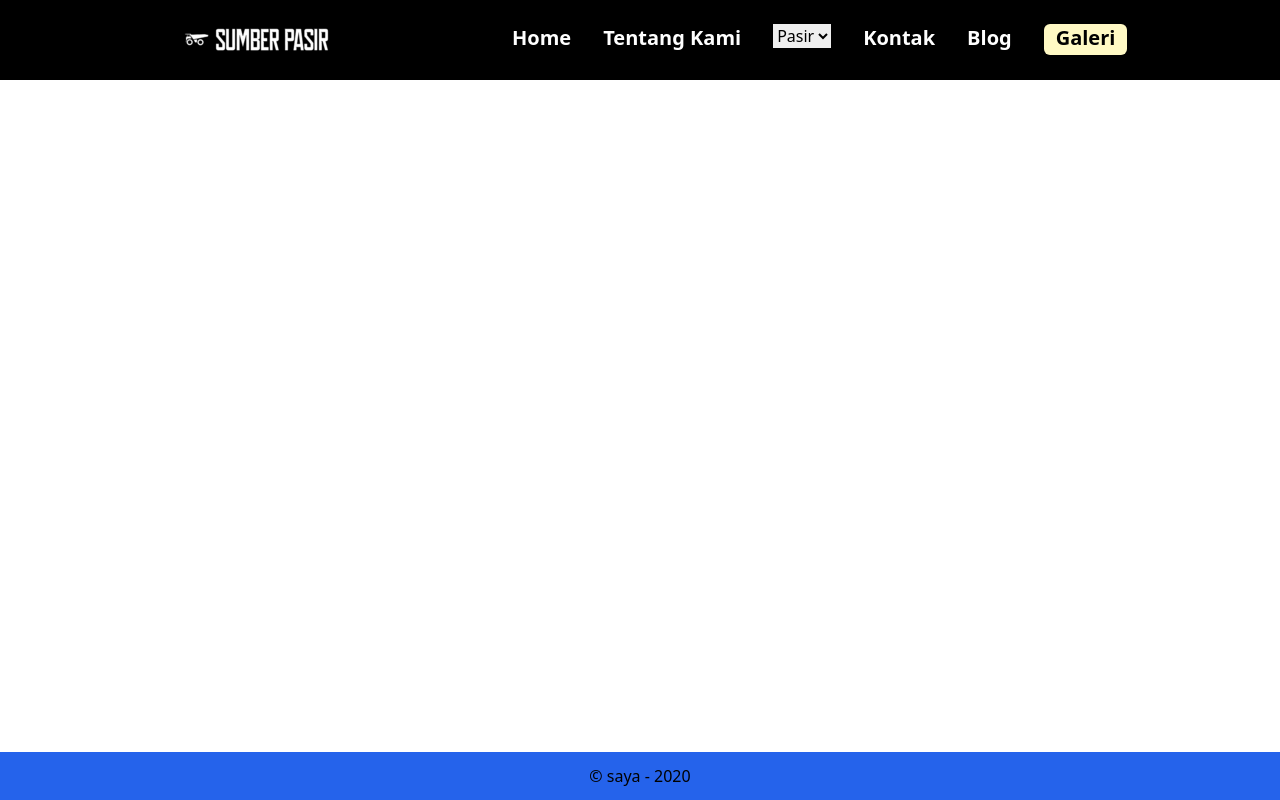
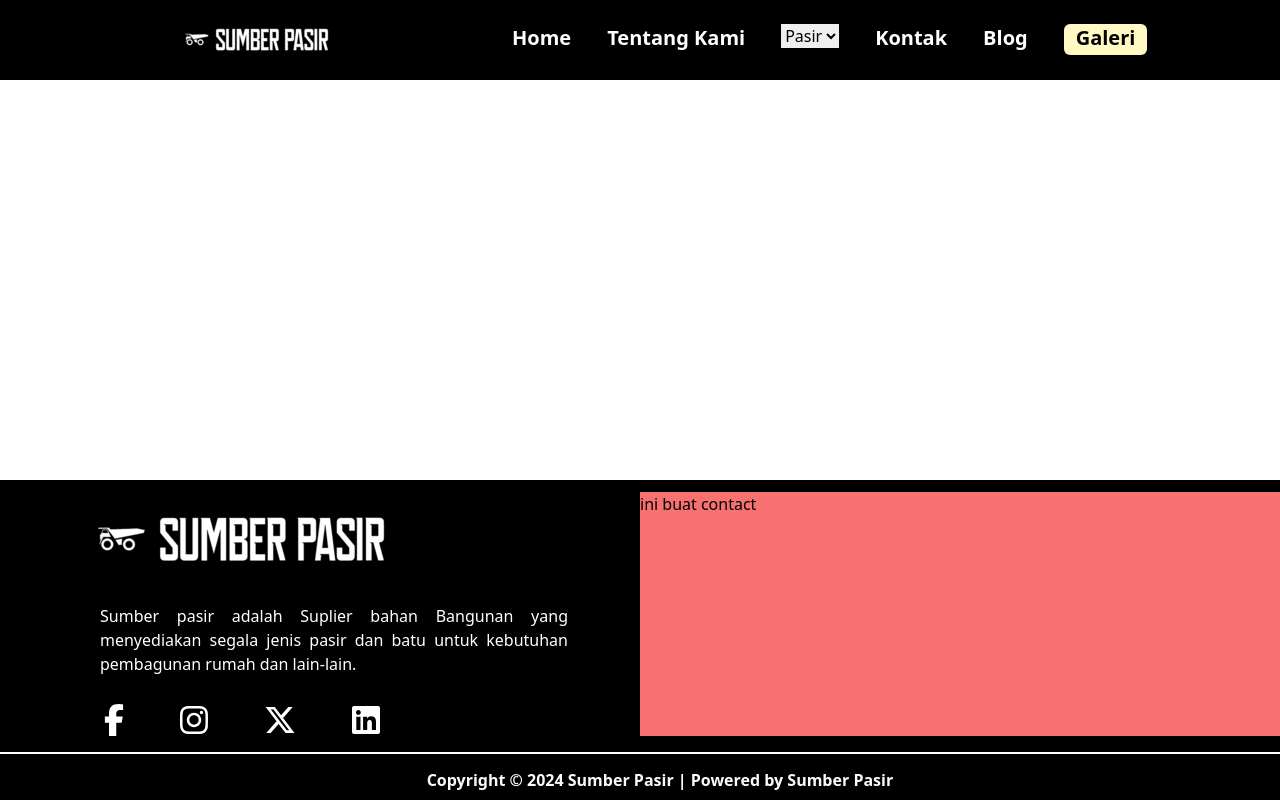
Before and after one commit to zakarial0/Projek-uts-SP, a Gatsby site: page / in a window 1280 px wide. Built offline with nearby package versions, Linux system fonts and the light colour scheme; Gatsby itself is replaced by a stand-in of ours.

Commit message:
update navbar and add footer

```diff
--- a/package.json
+++ b/package.json
@@ -15,7 +15,9 @@
     "clean": "gatsby clean"
   },
   "dependencies": {
-    "@mdx-js/react": "^3.0.1",
+    "@fortawesome/free-brands-svg-icons": "^6.5.2",
+    "@fortawesome/react-fontawesome": "^0.2.2",
+    "@mdx-js/react": "^2.3.0",
     "autoprefixer": "^10.4.19",
     "gatsby": "^5.13.3",
     "gatsby-plugin-mdx": "^5.13.1",
--- a/src/komponen/Footer.js
+++ b/src/komponen/Footer.js
@@ -1,11 +1,31 @@
 import React from "react";
-
-
+import medLogo from "../images/med-logo-sp.png";
+import { Link } from "gatsby";
+import { FontAwesomeIcon } from "@fortawesome/react-fontawesome";
+import { faFacebookF, faInstagram ,faXTwitter, faLinkedin} from "@fortawesome/free-brands-svg-icons";
 const Footer = () => {
 
     return(
-        <footer className="bg-blue-600 flex justify-center py-3 absolute bottom-0 w-full">
-            <p>© saya - 2020</p>
+        <footer className="bg-black py-3 absolute bottom-0 w-full h-80 ">
+            <div className="grid grid-cols-2">
+            <div className="mx-8">
+                <img src={medLogo} alt="logo" className="px-12 -mt-8"/>
+                <h1 className="text-white -mt-4 px-10 text-justify ms-7">
+                    Sumber pasir adalah Suplier bahan Bangunan yang menyediakan segala jenis pasir dan batu untuk kebutuhan pembagunan rumah dan lain-lain.
+                </h1>
+                <ul className="flex space-x-14 px-16 mt-7 ms-2">
+                    <li><Link to="#"><FontAwesomeIcon icon={faFacebookF} size="2xl" className="text-color" /></Link></li>
+                    <li><Link to="#"><FontAwesomeIcon icon={faInstagram} size="2xl" className="text-color" /></Link></li>
+                    <li><Link to="#"><FontAwesomeIcon icon={faXTwitter} size="2xl" className="text-color" /></Link></li>
+                    <li><Link to="#"><FontAwesomeIcon icon={faLinkedin} size="2xl" className="text-color" /></Link></li>
+                </ul>
+            </div>
+            <div className="bg-red-400">
+                <h1>ini buat contact</h1>
+            </div>
+            </div>
+            <div className="border-b-2 border-white w-full my-4"/>
+            <p className="text-slate-50 font-bold absolute bottom-0 left-1/3 my-2">Copyright © 2024 Sumber Pasir | Powered by Sumber Pasir</p>
         </footer>
     )
 }
--- a/src/komponen/Header.js
+++ b/src/komponen/Header.js
@@ -8,7 +8,7 @@ const Header = () => {
         <header className="bg-[#000000] flex absolute w-full">
             <img src={ logo } alt="logo" className="flex-none mx-44"/>
             <nav className=" w-full">
-            <ul className="flex my-6 space-x-8">
+            <ul className="flex my-6 space-x-9">
                 <li>
                     <Link to="/" className="text-xl font-bold text-color">
                     Home</Link>
```
Also changed, not shown: src/images/header-logo.png (added), 1 other file.
